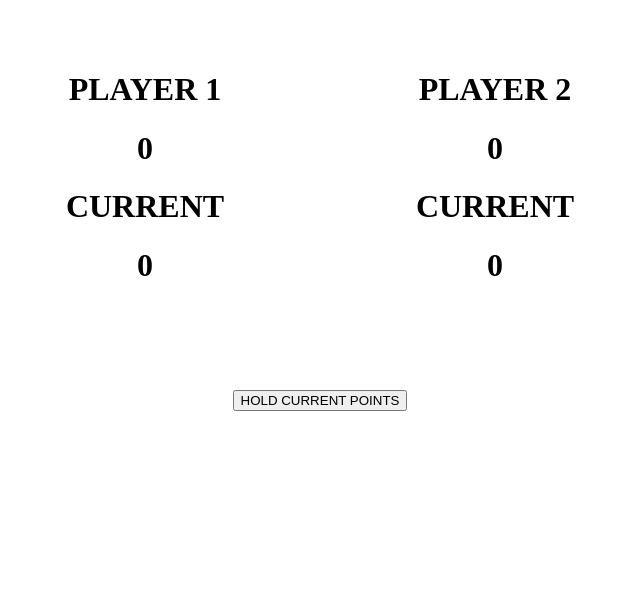
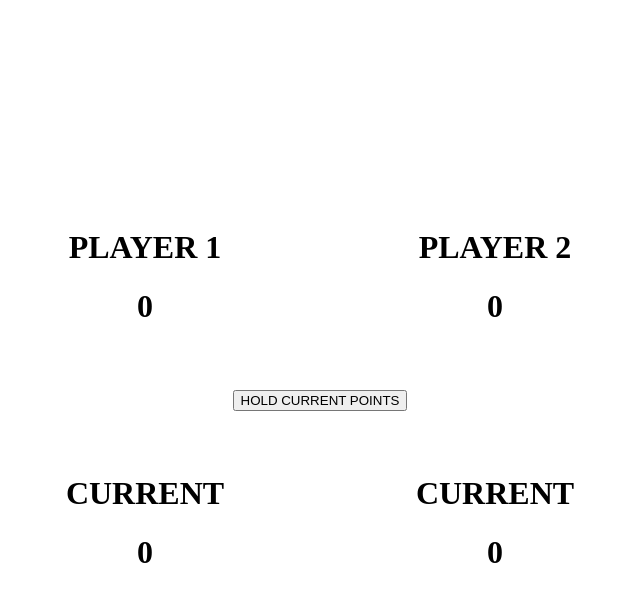
Before and after one commit to Ameer2000Mzori/Dice-Game, a website built with webpack: page src/index.html in a window 1280 px wide. Shown: the whole page, without its empty margins (320-960 px from the left). Built offline with nearby package versions, Linux system fonts and the light colour scheme; a web font is replaced by a local one.

Commit message:
added styling and merged player one and two stylings

```diff
--- a/src/style.scss
+++ b/src/style.scss
@@ -18,7 +18,7 @@ body {
 
   .header-Wrap {
     width: 700px;
-    height: 700px;
+    height: 600px;
 
     .game-Wrap {
       width: 100%;
@@ -29,14 +29,15 @@ body {
       align-items: center;
       justify-content: center;
 
-      .player-Left {
-        width: 50%;
-        height: 100%;
-      }
-
+      .player-Left,
       .player-Right {
         width: 50%;
         height: 100%;
+        display: flex;
+        flex-direction: column;
+        text-align: center;
+        align-items: center;
+        justify-content: space-evenly;
       }
 
       #game-Buttons {
```
Also changed, not shown: src/style.css, 1 other file.
